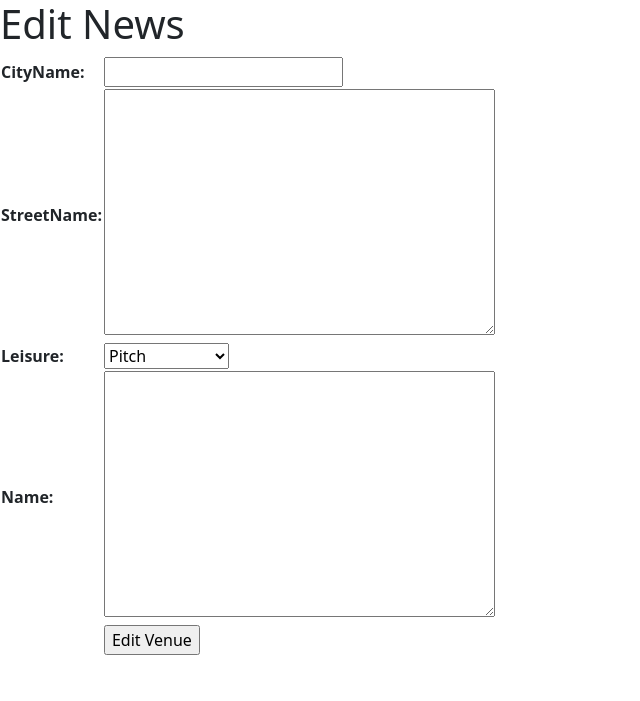
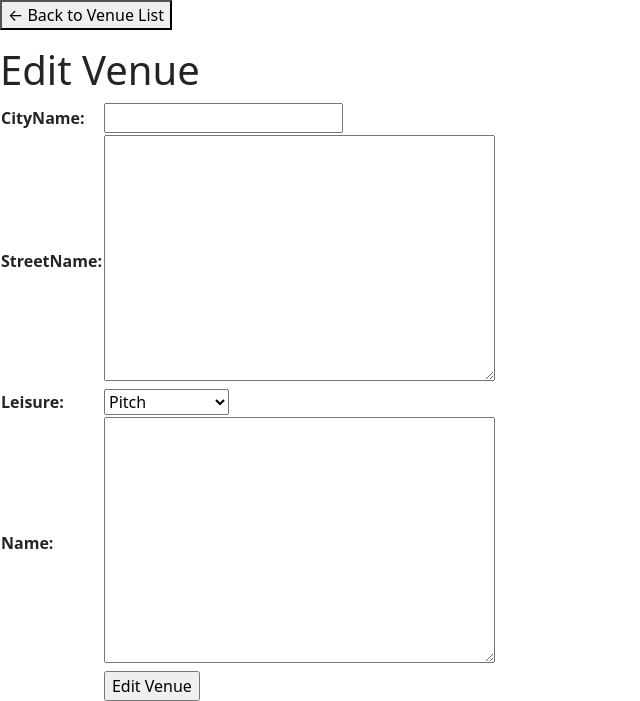
Before and after one commit to pbp-group3-2025/velp, a Django app: template main/templates/edit_venue.html in a window 1280 px wide. Shown: the top 701 px of the page, without its empty margins (0-640 px from the left). Run offline with Django 5.2, Linux system fonts and the light colour scheme; the template is opened without the code that fills it: values that come from a table or form of the project are taken from there, others are empty.

Commit message:
Added back to venue list button
Added back to venue list button to edit_venue.html and add_review_general.html

```diff
--- a/main/templates/edit_venue.html
+++ b/main/templates/edit_venue.html
@@ -5,9 +5,9 @@
 
 
 {% block content %}
+<p><a href="{% url 'main:show_main' %}"><button>← Back to Venue List</button></a></p>
 
-
-<h1>Edit News</h1>
+<h1>Edit Venue</h1>
 
 
 <form method="POST">
--- a/review/templates/review/add_review_general.html
+++ b/review/templates/review/add_review_general.html
@@ -1,5 +1,6 @@
 {% extends 'base.html' %}
 {% block content %}
+<p><a href="{% url 'main:show_main' %}"><button>← Back to Venue List</button></a></p>
 <div class="container mt-4">
   <h2>Add a Review</h2>
   <form method="POST">
```
